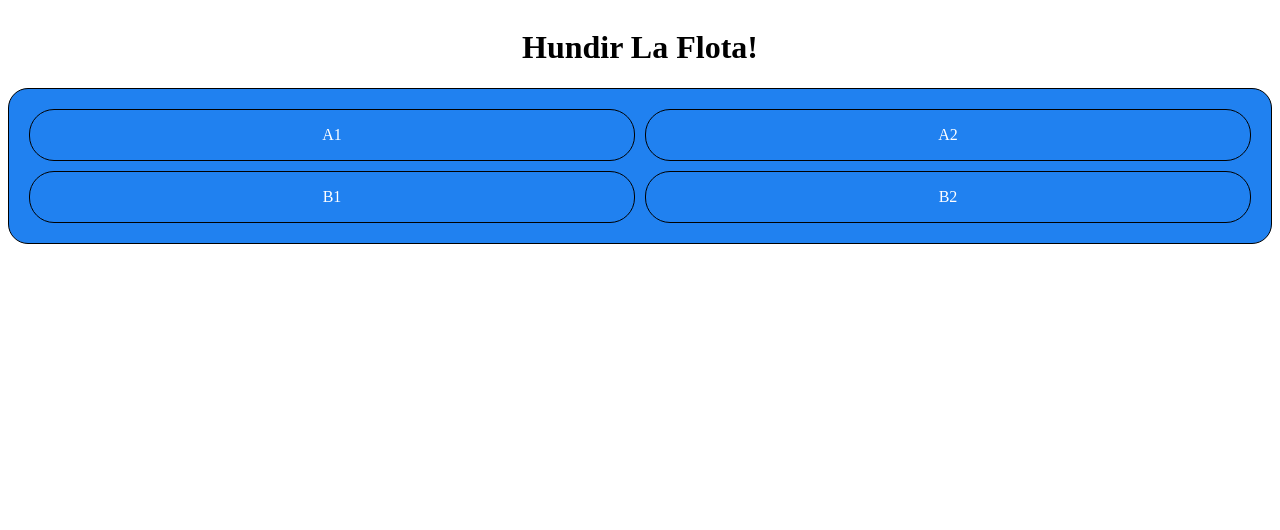
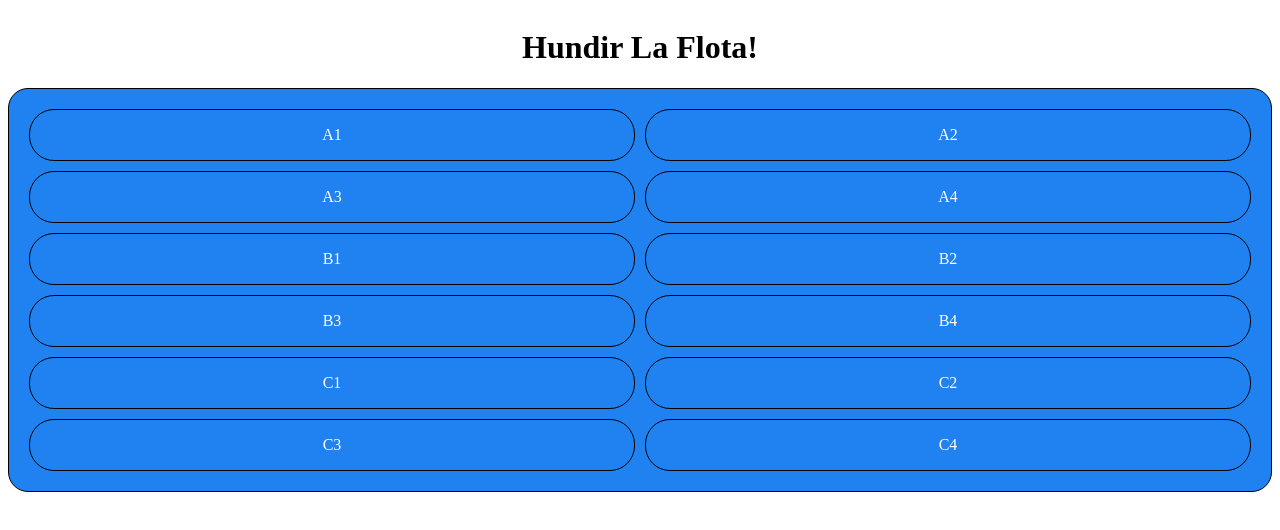
Before and after one commit to paulcg17/hundirLaFlota, an Angular app: page / in a window 1280 px wide. Shown: the top 530 px of the page. Built offline with nearby package versions, Linux system fonts and the light colour scheme.

Commit message:
grid terminado

```diff
--- a/src/app/app.component.html
+++ b/src/app/app.component.html
@@ -5,7 +5,15 @@
   <div class="grid-container">
     <a href="#" class="grid-item">A1</a>
     <a href="#" class="grid-item">A2</a>
+    <a href="#" class="grid-item">A3</a>
+    <a href="#" class="grid-item">A4</a>
     <a href="#" class="grid-item">B1</a>
     <a href="#" class="grid-item">B2</a>
+    <a href="#" class="grid-item">B3</a>
+    <a href="#" class="grid-item">B4</a>
+    <a href="#" class="grid-item">C1</a>
+    <a href="#" class="grid-item">C2</a>
+    <a href="#" class="grid-item">C3</a>
+    <a href="#" class="grid-item">C4</a>
   </div>
 </main>
```
